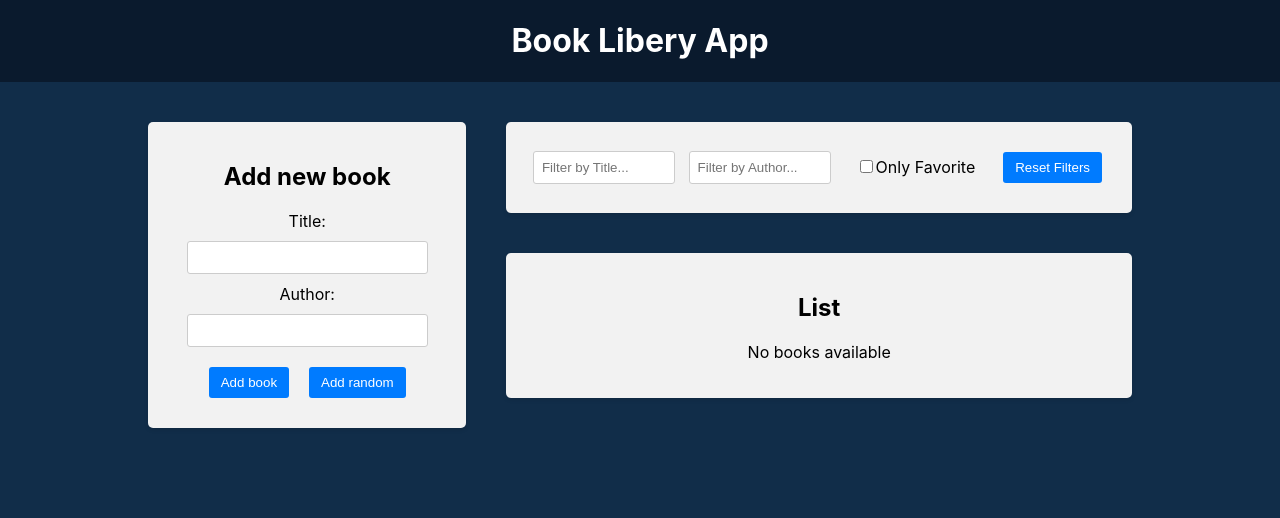
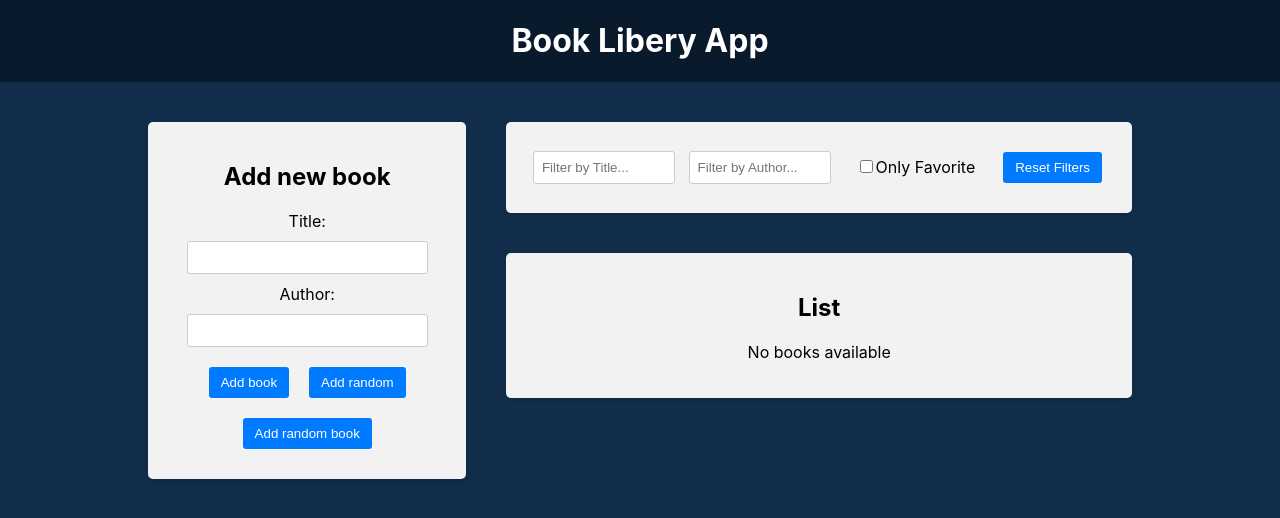
Before and after one commit to Nikita-a11y-dev/React-Libary-App, a React (Vite) app in the folder frontend/vite-project/: page / in a window 1280 px wide. Shown: the top 518 px of the page. Built offline with nearby package versions, Linux system fonts and the light colour scheme.

Commit message:
add random book by API

```diff
--- a/frontend/vite-project/package.json
+++ b/frontend/vite-project/package.json
@@ -11,6 +11,7 @@
   },
   "dependencies": {
     "@reduxjs/toolkit": "^2.5.1",
+    "axios": "^1.7.9",
     "react": "^18.3.1",
     "react-dom": "^18.3.1",
     "react-icons": "^5.4.0",
--- a/frontend/vite-project/src/components/BookForm/BookForm.jsx
+++ b/frontend/vite-project/src/components/BookForm/BookForm.jsx
@@ -2,9 +2,10 @@ import { useState } from "react";
 import "./BookForm.css";
 import booksData from "../../data/books.json";
 import createBookWuthID from "../../utils/creatBookWithID";
+import { addBook } from "../../redux/slices/bookSlice";
 
 import { useDispatch } from "react-redux";
-import { addBook } from "../../redux/slices/bookSlice";
+import axios from "axios";
 
 export default function BookForm() {
   const [title, setTitle] = useState("");
@@ -26,6 +27,18 @@ export default function BookForm() {
       setAuthor("");
     }
   }
+
+  const handleAddRandomBookByAPI = async () => {
+    try {
+      const res = await axios.get("http://localhost:4000/random-book");
+      if (res?.data?.title && res?.data?.author) {
+        dispatch(addBook(createBookWuthID(res.data)));
+      }
+    } catch (error) {
+      console.log(error);
+    }
+  };
+
   return (
     <div className="app-block book-form">
       <h2>Add new book</h2>
@@ -52,6 +65,9 @@ export default function BookForm() {
         <button type="button" onClick={handleAddRandomBook}>
           Add random
         </button>
+        <button type="button" onClick={handleAddRandomBookByAPI}>
+          Add random book
+        </button>
       </form>
     </div>
   );
```
Also changed, not shown: 1 other file (tests, documents, lock files or other folders).
